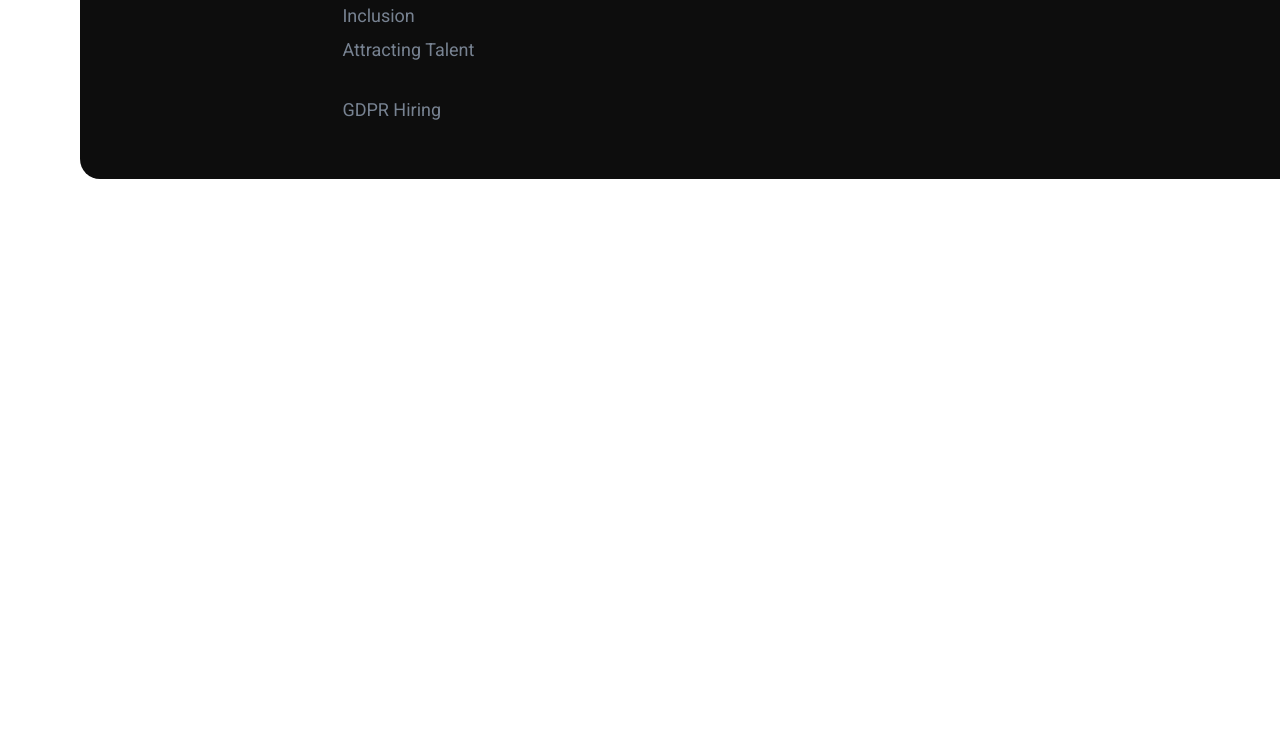
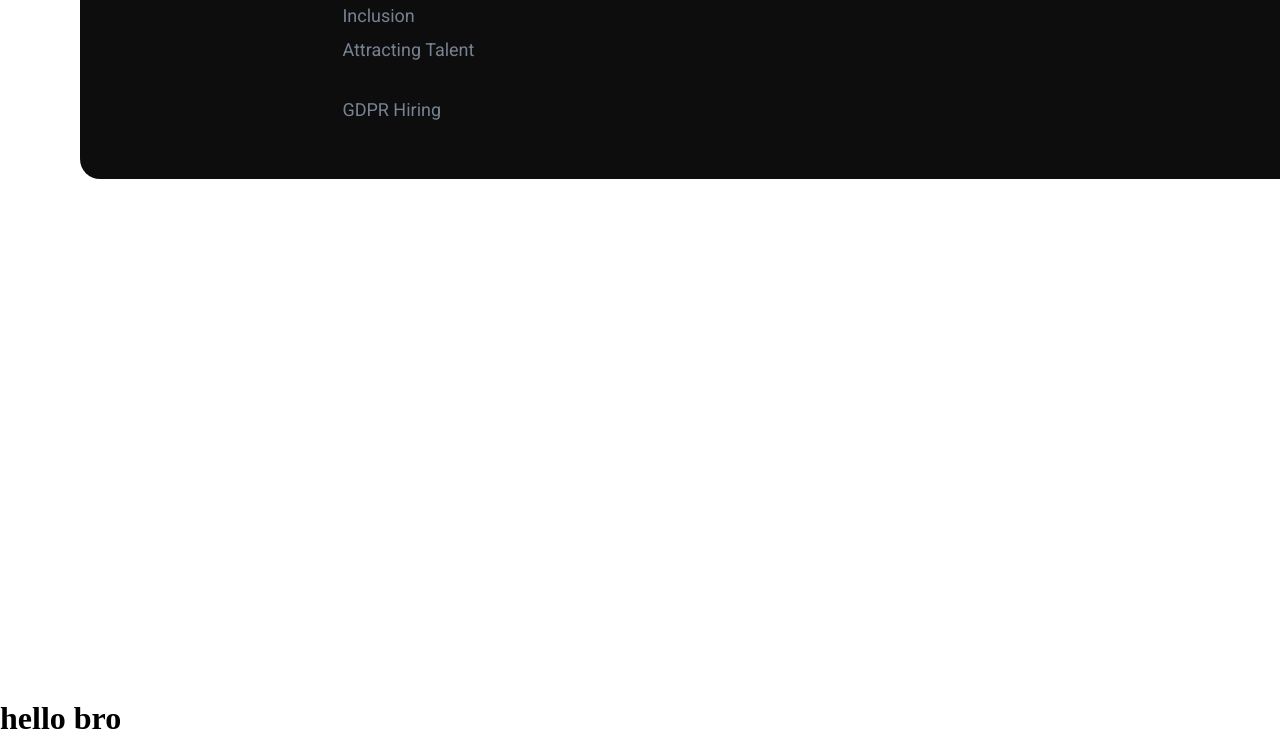
Before and after one commit to 770366262/yangi-loyiha, a plain HTML site: page index.html in a window 1280 px wide. Shown: the part 6852-7589 px from the top of the page. Before the commit the page ends 7552 px from the top, so only its background shows below. Drawn offline with Linux system fonts and the light colour scheme.

Commit message:
yangi h1 qoshildi

```diff
--- a/index.html
+++ b/index.html
@@ -154,5 +154,8 @@
             </div>
         </div>
     </div>
+    <h1>
+        hello bro
+    </h1>
 </body>
 </html>
```
